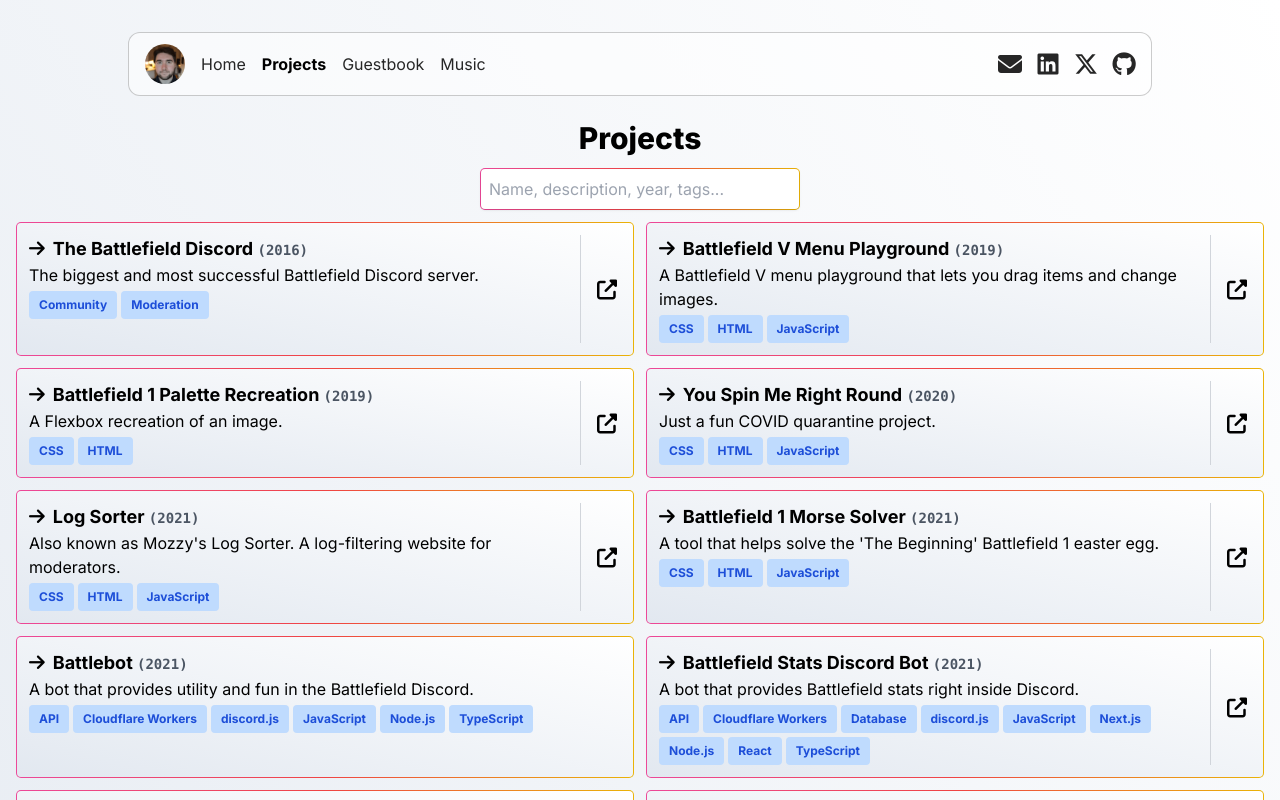
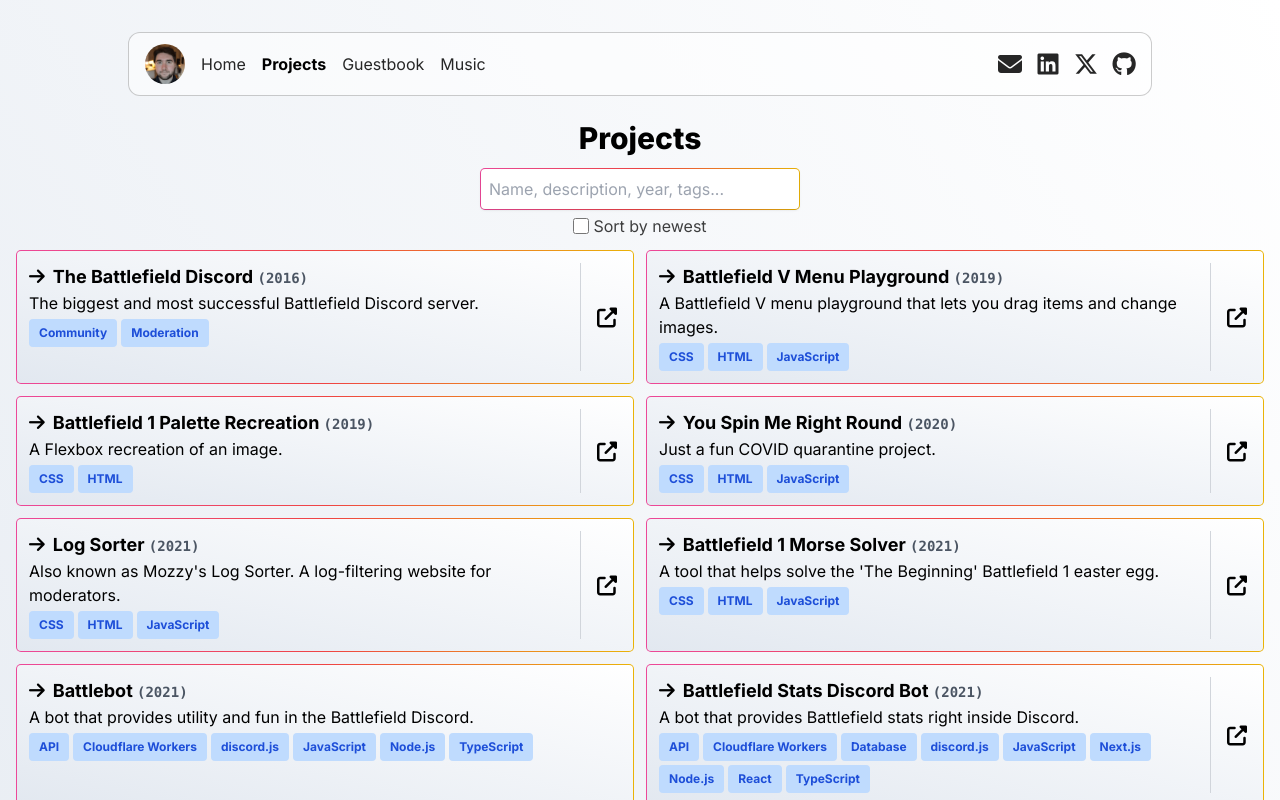
Before and after one commit to leonlarsson/leon-home, a Next.js app: page /projects in a window 1280 px wide. Shown: the top 800 px of the page. Built offline with nearby package versions, Linux system fonts and the light colour scheme.

Commit message:
projects: add sort option
Generally be smarter with searchParams.

```diff
--- a/app/(main)/projects/components/Search.tsx
+++ b/app/(main)/projects/components/Search.tsx
@@ -5,9 +5,9 @@
 import GradientBorder from "../../components/GradientBorder";
 
 export default () => {
+  const router = useRouter();
   const searchParams = new URLSearchParams(useSearchParams().toString());
   const [searchQuery, setSearchQuery] = useState(searchParams.get("search") ?? "");
-  const router = useRouter();
 
   // On mount and searchParam change (when tags are clicked), set the state from searchParam
   useEffect(() => {
--- /dev/null
+++ b/app/(main)/projects/components/SortCheckbox.tsx
@@ -0,0 +1,28 @@
+"use client";
+
+import { useRouter, useSearchParams } from "next/navigation";
+
+export default () => {
+  const router = useRouter();
+  const searchParams = new URLSearchParams(useSearchParams().toString());
+
+  return (
+    <div className="flex items-center justify-center gap-1">
+      <input
+        className="peer h-4 w-4 cursor-pointer accent-black dark:accent-kinda-white"
+        type="checkbox"
+        id="sort"
+        defaultChecked={searchParams.get("sort") === "newest"}
+        onChange={e => {
+          const checked = e.target.checked;
+          // If checked, set searchParam. Otherwise, remove the searchParam. Then replace the URL params
+          checked ? searchParams.set("sort", "newest") : searchParams.delete("sort");
+          router.replace("?" + searchParams.toString());
+        }}
+      />
+      <label className="select-none underline-offset-2 opacity-75 transition-opacity peer-checked:underline peer-checked:opacity-100 dark:opacity-50" htmlFor="sort">
+        Sort by newest
+      </label>
+    </div>
+  );
+};
--- a/app/(main)/projects/components/Tag.tsx
+++ b/app/(main)/projects/components/Tag.tsx
@@ -4,8 +4,8 @@
 
 export default ({ tag, clickable }: { tag: string; clickable?: boolean }) => {
   const router = useRouter();
-  const search = useSearchParams().get("search");
-  const searchMatchesTag = search?.toLowerCase() === tag.toLowerCase();
+  const searchParams = new URLSearchParams(useSearchParams().toString());
+  const searchMatchesTag = searchParams.get("search")?.toLowerCase() === tag.toLowerCase();
 
   // Weird in order to please the Tailwind extension
   // If clickable and not already searching for this tag, make it hoverable
@@ -24,7 +24,8 @@
       onClick={e => {
         // We do this to prevent the click event from bubbling up to the parent element (Copilot wrote this, but it sounds smart)
         e.preventDefault();
-        router.push(`/projects?search=${tag}`);
+        searchParams.set("search", tag);
+        router.push(`/projects?${searchParams.toString()}`);
       }}
     >
       {tag}
--- a/app/(main)/projects/page.tsx
+++ b/app/(main)/projects/page.tsx
@@ -1,6 +1,7 @@
 import type { Metadata } from "next";
 import generateOGMetadata from "@/app/utils/generateOGMetadata";
 import Search from "./components/Search";
+import SortCheckbox from "./components/SortCheckbox";
 import ProjectsGrid from "./components/ProjectsGrid";
 import projectsData from "./data";
 
@@ -23,6 +24,7 @@
 
 export default ({ searchParams }: { searchParams: Record<string, string> }) => {
   const searchParam = searchParams.search;
+  const sortParam = searchParams.sort;
 
   // Most nauseating code I've ever written
   const projects = searchParam
@@ -38,8 +40,9 @@
       <div className="flex flex-col space-y-3">
         <div className="text-3xl font-extrabold">Projects</div>
 
-        <div className="mx-auto w-full transition-all md:w-80">
+        <div className="mx-auto w-full space-y-1 transition-all md:w-80">
           <Search />
+          <SortCheckbox />
         </div>
 
         {searchParam && (
@@ -48,7 +51,7 @@
           </span>
         )}
 
-        <ProjectsGrid projects={projects} />
+        <ProjectsGrid projects={sortParam === "newest" ? [...projects].reverse() : projects} />
       </div>
     </div>
   );
```
